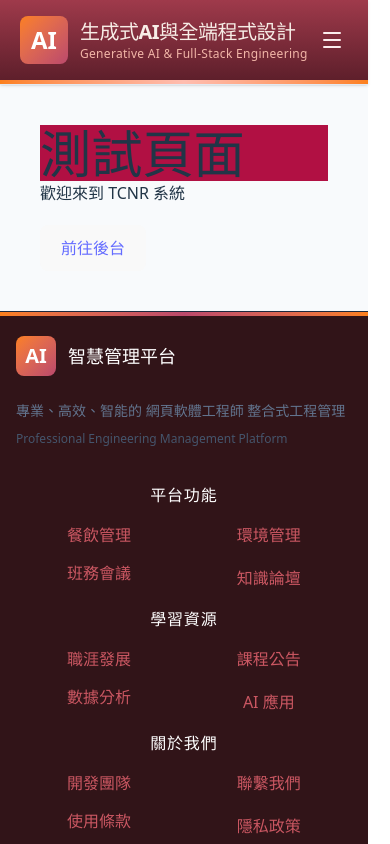
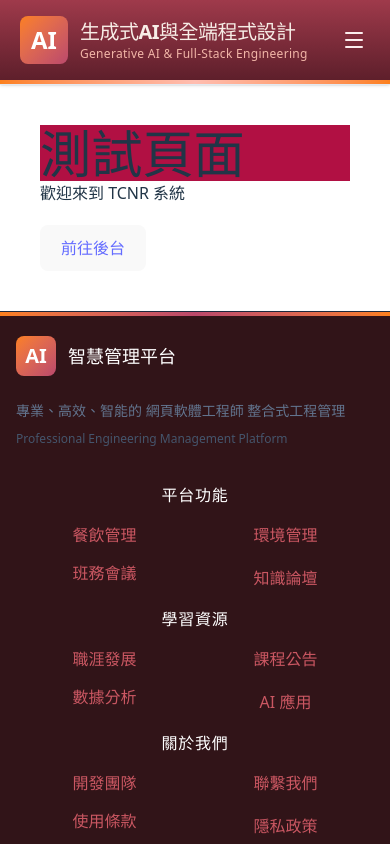
Before and after one commit to iantcnr-shih/TCNR_Class_WEB, a React (Vite) app: page /lunch in a window 390 px wide. Shown: the top 844 px of the page. Built offline with nearby package versions, Linux system fonts and the light colour scheme.

Commit message:
icon && title

```diff
--- a/index.html
+++ b/index.html
@@ -2,9 +2,9 @@
 <html lang="zh-TW">
   <head>
     <meta charset="UTF-8" />
-    <link rel="icon" type="image/svg+xml" href="/vite.svg" />
+    <link rel="icon" type="image/svg+xml" href="/AI.ico" />
     <meta name="viewport" content="width=device-width, initial-scale=1.0" />
-    <title>tcnr-class-web</title>
+    <title>TCNR Class Web</title>
   </head>
   <body>
     <div id="root"></div>
--- a/src/components/Navbar.jsx
+++ b/src/components/Navbar.jsx
@@ -49,7 +49,7 @@ const Navbar = () => {
 
     return (
         <nav className="bg-white shadow-sm sticky top-0 z-50 border-b border-slate-200">
-            <div className="max-w-7xl mx-auto px-4 sm:px-6 py-3 lg:py-0 lg:px-8
+            <div className="mx-auto px-4 sm:px-6 py-3 lg:py-0 lg:px-8
 bg-gradient-to-b from-[#9f3a4b] to-[#5e1f2b]">
                 <div className='flex'>
                     {/* Logo */}
--- a/src/layouts/FrontLayout.jsx
+++ b/src/layouts/FrontLayout.jsx
@@ -3,13 +3,15 @@ import Navbar from "@/components/Navbar";
 import Footer from "@/components/Footer";
 
 // Layout Component
-const FrontLayout = ({ children }) => {
+const FrontLayout = () => {
   return (
-    <div className="min-h-screen flex flex-col bg-slate-50">
-      <Navbar />
-      <Outlet />
-      <Footer />
-    </div>
+    <>
+      <div className="w-screen ">
+        <Navbar />
+        <Outlet />
+        <Footer />
+      </div>
+    </>
   );
 };
 
--- a/src/pages/auth/Login.jsx
+++ b/src/pages/auth/Login.jsx
@@ -45,14 +45,14 @@ function Login() {
         {/* Header */}
         <div className="bg-gradient-to-b from-[#9f3a4b] to-[#5e1f2b] px-8 py-10 text-center text-white relative">
           {/* Home Button */}
-          <div
+          {/* <div
             onClick={() => navigate('/')}
             className="absolute top-3 left-3 px-4 py-1 bg-white/20 hover:bg-white/30
                      rounded-lg text-white text-sm font-medium transition-all duration-300
                      backdrop-blur-sm border border-white/30"
           >
             <ArrowLeft className="w-5 h-5" />
-          </div>
+          </div> */}
           <h1 className="text-3xl font-semibold mb-2">TCNR Class</h1>
           <p className="text-sm opacity-90">歡迎回來，請登入您的帳號</p>
         </div>
--- a/src/pages/auth/Register.jsx
+++ b/src/pages/auth/Register.jsx
@@ -52,14 +52,14 @@ function Register() {
         {/* Header */}
         <div className="bg-gradient-to-b from-[#9f3a4b] to-[#5e1f2b] px-8 py-10 text-center text-white relative">
           {/* Home Button */}
-          <div
+          {/* <div
             onClick={() => navigate('/')}
             className="absolute top-3 left-3 px-4 py-1 bg-white/20 hover:bg-white/30
                      rounded-lg text-white text-sm font-medium transition-all duration-300
                      backdrop-blur-sm border border-white/30"
           >
             <ArrowLeft className="w-5 h-5" />
-          </div>
+          </div> */}
           <h1 className="text-3xl font-semibold mb-2">建立帳號</h1>
           <p className="text-sm opacity-90">加入 TCNR Class，開始您的學習之旅</p>
         </div>
```
Also changed, not shown: 1 other file (tests, documents, lock files or other folders).
